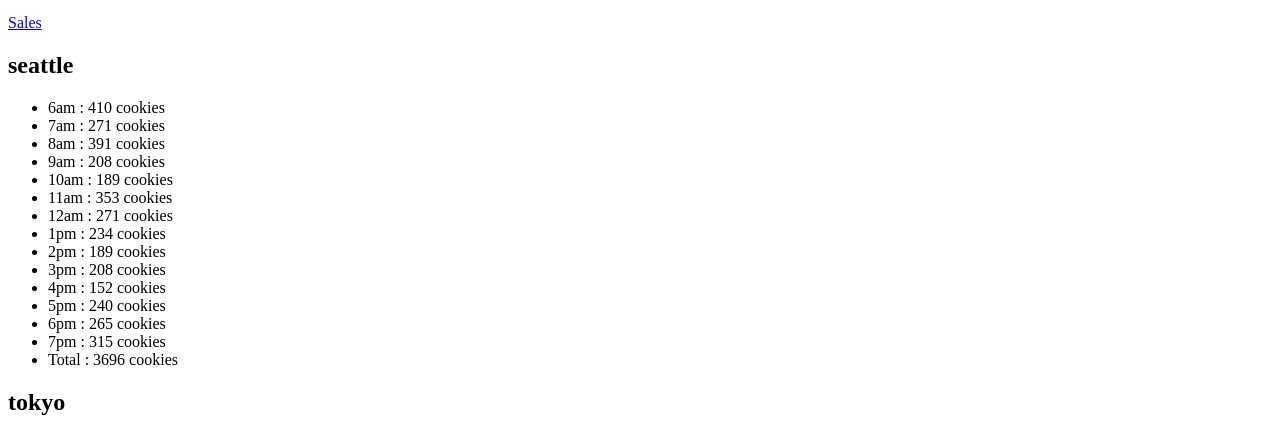
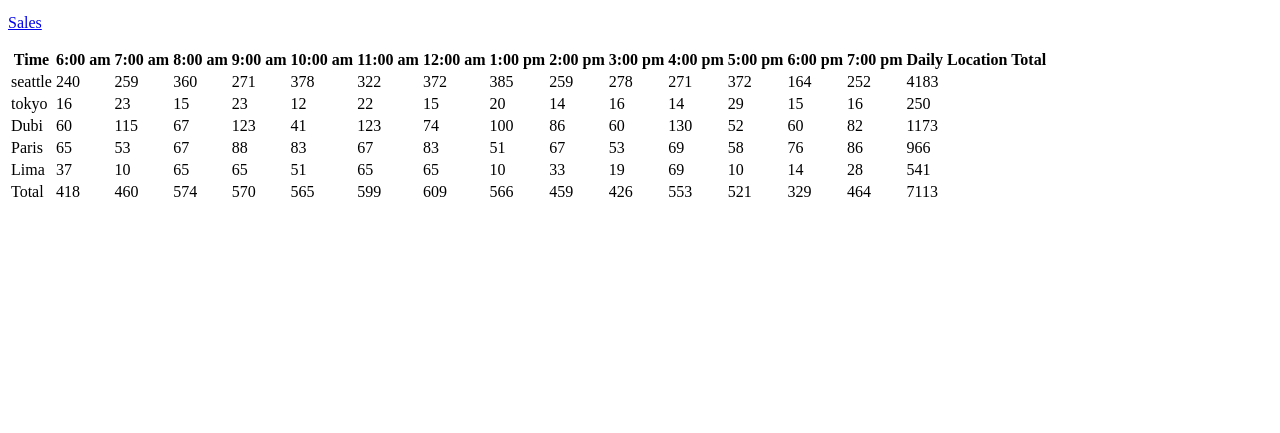
Before and after one commit to mohnalkhateeb/cookie-stand, a plain HTML site: page sales.html in a window 1280 px wide. Shown: the part 294-727 px from the top of the page. Drawn offline with Linux system fonts and the light colour scheme.

Commit message:
createtable

```diff
--- a/CSS/style.css
+++ b/CSS/style.css
@@ -0,0 +1,18 @@
+table{
+    display: table;
+    border-collapse: separate;
+    border-spacing: 2px;
+    border-color: gray;
+}
+
+tbody{
+    display: table-row-group;
+vertical-align: middle;
+border-color: inherit;
+}
+td{
+    display: table-cell;
+vertical-align: inherit;
+border: 15px;
+border-color: blanchedalmond;
+}
--- a/js/app.js
+++ b/js/app.js
@@ -1,26 +1,57 @@
 'use strict'
-let timehour = ['6am', '7am', '8am', '9am', '10am', '11am', '12am', '1pm', '2pm', '3pm', '4pm', '5pm', '6pm', '7pm'];
 
-let Seattle={
-    name:'seattle',
-    mincustumer: 23,
-    maxcustumer :65,
-    avgcookies : 6.3,
-    hourcookie :[],
-    hourcustmer : [],
-    hcous : 0,
-    totalcookie :0,
-    getavgcoustomer : function()
+let timehour = ['6:00 am', '7:00 am', '8:00 am', '9:00 am', '10:00 am', '11:00 am',
+'12:00 am', '1:00 pm', '2:00 pm', '3:00 pm', '4:00 pm', '5:00 pm', '6:00 pm', '7:00 pm']
+let LocationArr= []
+let BigTotal =0
+let hourcookietotal =[];
+let tableEl = document.createElement('table')
+function createTableHeader()
 {
+    let tableParent = document.getElementById('table')
+    tableParent.appendChild(tableEl)
+    let headTr = document.createElement('tr')
+    tableEl.appendChild(headTr)
+    let timeHed = document.createElement('th')
+    timeHed.textContent= ' Time '
+    headTr.appendChild(timeHed)
+    for(let i=0;i<timehour.length;i++)
+    {
+        let hourHed = document.createElement('th')
+        hourHed.textContent = timehour[i]
+        headTr.appendChild(hourHed)
+    }
+    let TotalHed = document.createElement('th')
+    TotalHed.textContent = 'Daily Location Total'
+    headTr.appendChild(TotalHed)
+}
+createTableHeader();
+function sallocation(locationname,mincustumer,maxcustumer,avgcookies)
+{
+    this.locationname =locationname;
+    this.mincustumer = mincustumer;
+    this.maxcustumer = maxcustumer;
+    this.avgcookies =avgcookies;
+    this.hourcustmer=[];
+    this.hourcookie = [];
+    this.totalcookie = 0;
+    LocationArr.push(this);
+}
+
+
+sallocation.prototype.getavgcoustomer = function()
+{
+        let hcous = 0
         for(let i=0;i< timehour.length;i++)
         {
-            this.hcous=Math.floor(Math.random() * (this.maxcustumer - this.mincustumer + 1) + this.mincustumer);
-            this.hourcustmer.push(this.hcous)
+            hcous=Math.floor(Math.random() * (this.maxcustumer - this.mincustumer + 1) + this.mincustumer);
+            this.hourcustmer.push(hcous)
         }
 
     console.log(this.hourcustmer);
-    },
-    gethourcookies : function()
+
+}
+sallocation.prototype.gethourcookies = function()
 {
     this.getavgcoustomer();
     for(let i=0;i< timehour.length;i++)
@@ -29,8 +60,8 @@ let Seattle={
     }
     console.log(this.hourcookie)
 
-    },
-    gettotalcookie : function(){
+}
+sallocation.prototype.gettotalcookie =function(){
     this.gethourcookies();
     for(let i=0;i< timehour.length;i++)
     {
@@ -38,13 +69,28 @@ let Seattle={
     }
     console.log(`the total cookies is ${this.totalcookie}`)
 
-    },
-    render : function()
+}
+sallocation.prototype. render = function()
 {
     this.gettotalcookie();
-        let divEl = document.getElementById('seattle');
+    let objTr = document.createElement('tr')
+    tableEl.appendChild(objTr)
+    let nameTd = document.createElement('td')
+    nameTd.textContent = this.locationname
+    objTr.appendChild(nameTd)
+    for(let i=0;i< timehour.length;i++)
+    {
+        let cookTd= document.createElement('td')
+        cookTd.textContent = this.hourcookie[i]
+        objTr.appendChild(cookTd)
+    }
+    let totalTd= document.createElement('td')
+    totalTd.textContent= this.totalcookie
+    objTr.appendChild(totalTd)
+
+    /*let divEl = document.getElementById(this.locationname);
     let h2El =document.createElement('h2')
-        h2El.textContent= this.name
+    h2El.textContent= this.locationname
     divEl.appendChild(h2El)
 let ULEl = document.createElement('ul');
     divEl.appendChild(ULEl)
@@ -55,8 +101,75 @@ let Seattle={
 }
     let liEl = document.createElement('li');
   liEl.textContent = ' Total : '+ this.totalcookie + ' cookies'
-      ULEl.appendChild(liEl)
+  ULEl.appendChild(liEl)*/
 }
+
+
+let seattle= new sallocation('seattle',23,65,6.3)
+let tokyo = new sallocation('tokyo',3,24,1.2)
+let Dubi = new sallocation('Dubi',11,38,3.7)
+let Paris= new sallocation('Paris',20,38,2.3)
+let Lima= new sallocation('Lima',2,16, 4.6)
+
+
+seattle.render()
+tokyo.render()
+Dubi.render()
+Paris.render()
+Lima.render()
+
+function renderLastTr()
+{
+for(let j=0;j<LocationArr.length;j++)
+{
+    BigTotal += LocationArr[j].totalcookie
+}
+console.log(`total of all cookies : ${BigTotal}`)
+for (let c=0;c<timehour.length;c++)
+{
+    let sum1=0;
+    for (let k=0;k<LocationArr.length;k++)
+
+    {
+        sum1 += LocationArr[k].hourcookie[c]
+
+    }
+ hourcookietotal.push(sum1)
+}
+let lastTr= document.createElement('tr')
+tableEl.appendChild(lastTr)
+let totTd= document.createElement('td')
+totTd.textContent = 'Total'
+lastTr.appendChild(totTd)
+for(let i=0;i<hourcookietotal.length;i++)
+{
+    let hcooktotTd= document.createElement('td')
+    hcooktotTd.textContent = hourcookietotal [i]
+    lastTr.appendChild(hcooktotTd)
+}
+let alltotTd= document.createElement('td')
+alltotTd.textContent = BigTotal
+lastTr.appendChild(alltotTd)
+}
+renderLastTr()
+
+
+
+console.log(hourcookietotal)
+
+/*let Seattle={
+    name:'seattle',
+    mincustumer: 23,
+    maxcustumer :65,
+    avgcookies : 6.3,
+
+
+    totalcookie :0,
+
+
+
+
+
 
 
 }
@@ -301,4 +414,4 @@ let Lima={
 
 
 }
-Lima.render();
+Lima.render();*/
--- a/sales.html
+++ b/sales.html
@@ -4,6 +4,7 @@
     <meta charset="UTF-8">
     <meta http-equiv="X-UA-Compatible" content="IE=edge">
     <meta name="viewport" content="width=device-width, initial-scale=1.0">
+    <link href="CSS/style.css" rel="stylesheet"/>
     <title>Document</title>
 </head>
 <body>
@@ -17,18 +18,11 @@
         </nav>
     </header>
     <main>
-        <div id="seattle">
+        <article>
+            <section id="table">
 
-
-        </div>
-        <div id="tokyo">
-
-        </div>
-        <div id="Dubi">
-
-        </div>
-        <div id="Paris"></div>
-        <div id = "Lima"></div>
+            </section>
+        </article>
     </main>
     <footer>
 
```
Lines whose indentation alone changed are shown as unchanged.
